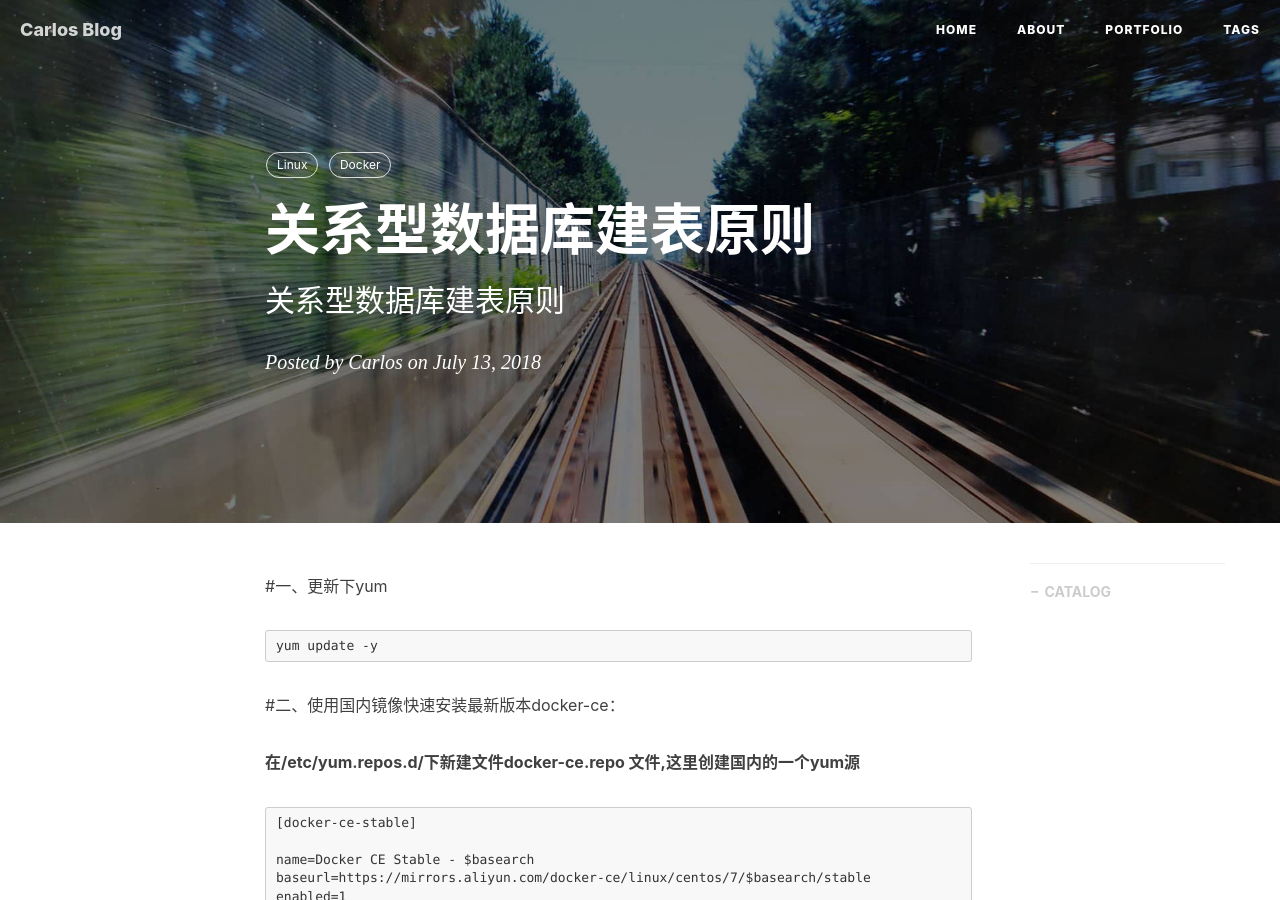
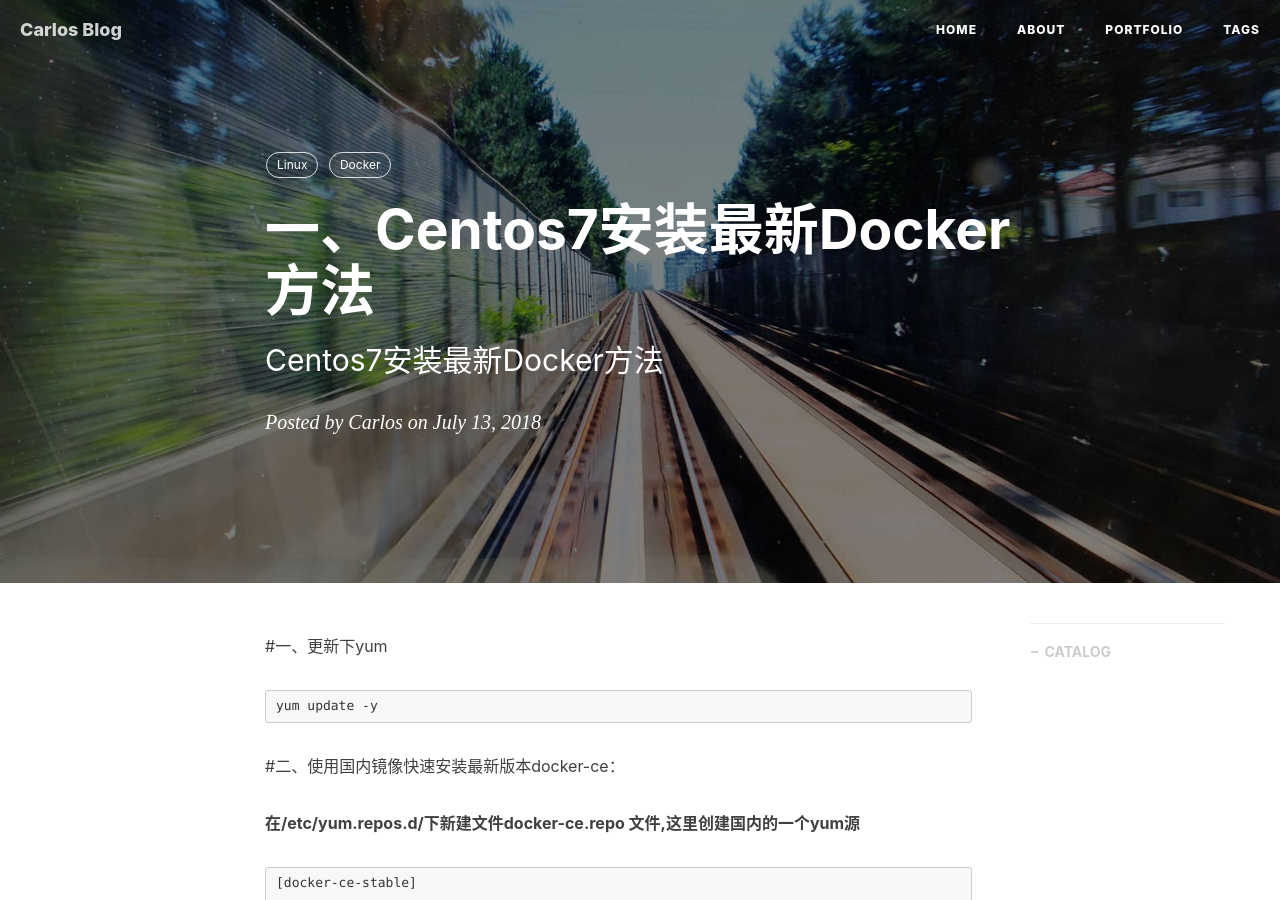
Before and after one commit to linandli/linandli.github.io, a Jekyll site: the page built from _posts/2018-07-13-Linux-Docker-Linux下安装Docker.md, in a window 1280 px wide and 900 px high. Built offline with Jekyll 4.4.1, drawn with Linux system fonts in a browser that asks for light colours; nearby versions of some CDN libraries; comment, search, counter and statistics services are not loaded.

Commit message:
修改title

```diff
--- a/_posts/2018-07-13-Linux-Docker-Linux下安装Docker.md
+++ b/_posts/2018-07-13-Linux-Docker-Linux下安装Docker.md
@@ -1,7 +1,7 @@
 ---
 layout:     post
-title:      "关系型数据库建表原则"
-subtitle:   "关系型数据库建表原则"
+title:      "一、Centos7安装最新Docker方法"
+subtitle:   "Centos7安装最新Docker方法"
 date:       2018-07-13
 author:     "Carlos"
 header-img: "img/post-bg-2015.jpg"
```
